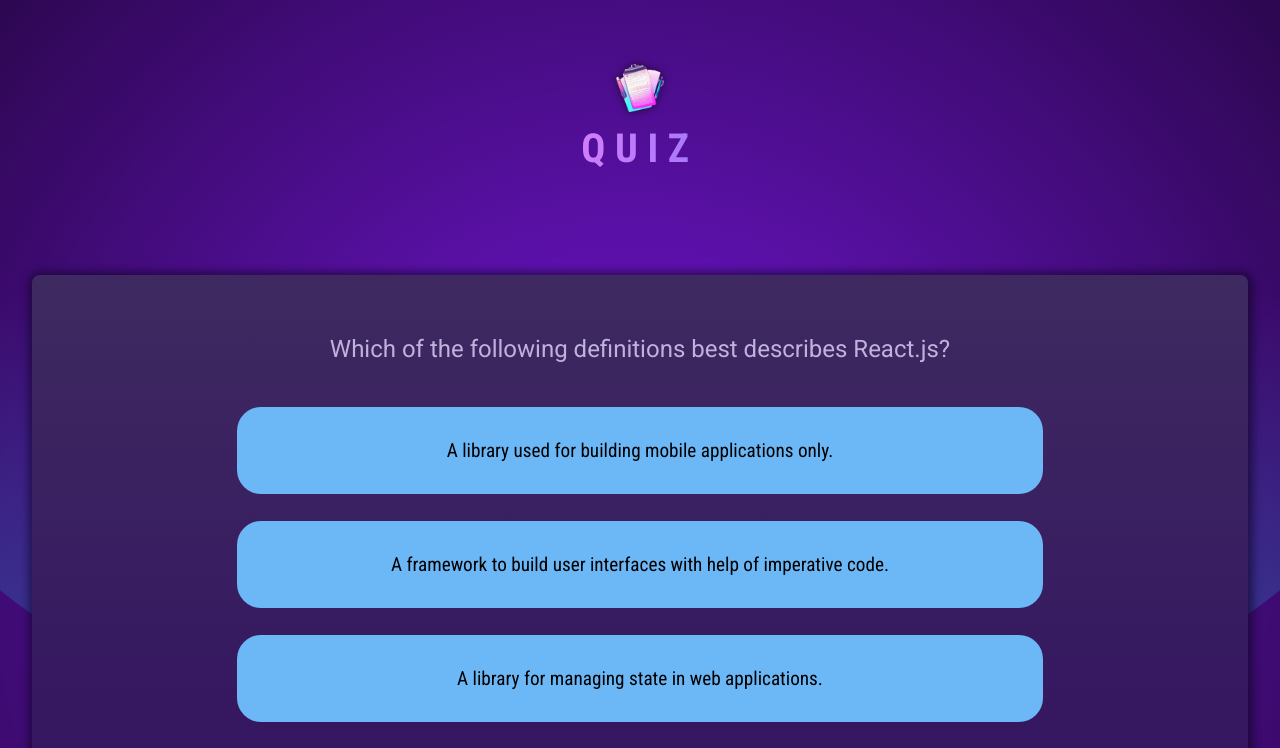
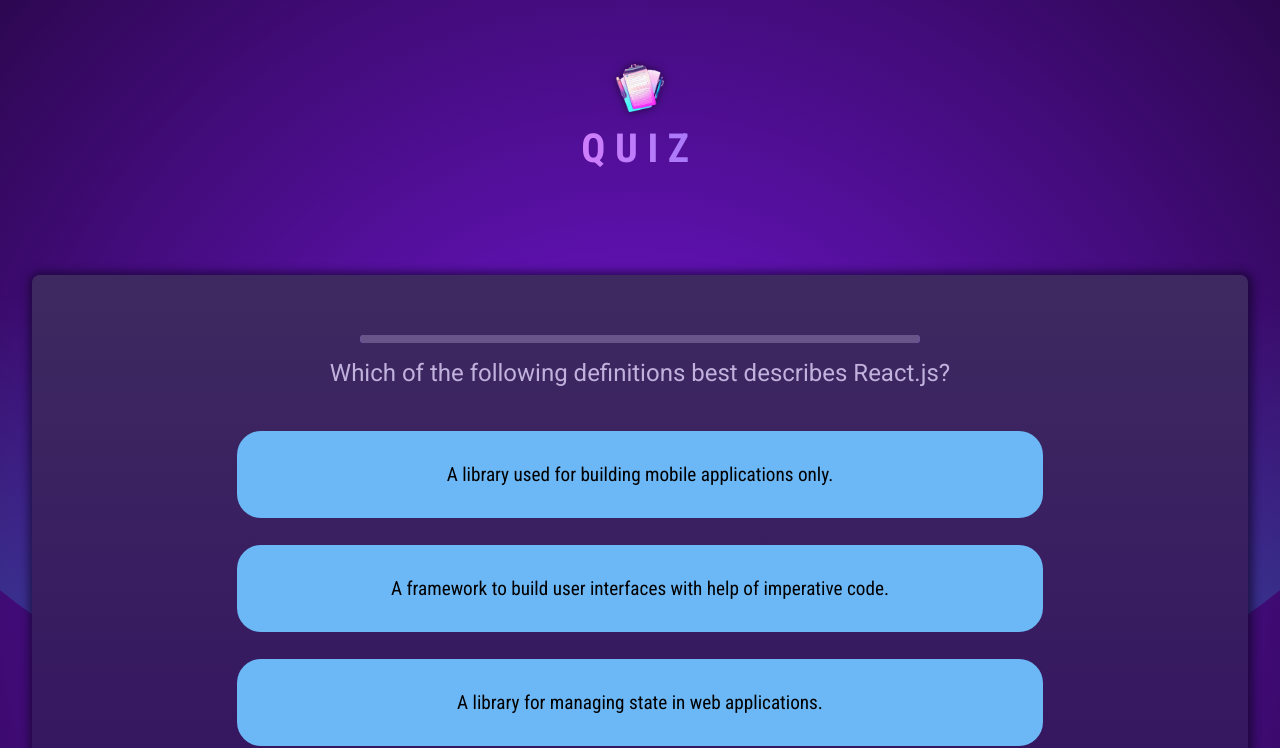
Before and after one commit to Dnapieraj/Quiz-App, a React (Vite) app: page / in a window 1280 px wide. Shown: the top 748 px of the page. Built offline with nearby package versions, Linux system fonts and the light colour scheme.

Commit message:
add QuestionTimer component to manage question timing in the quiz

```diff
--- /dev/null
+++ b/src/components/QuestionTimer.jsx
@@ -0,0 +1,19 @@
+import { useState, useEffect } from 'react'
+
+export default function QuestionTimer({ timeout, onTimeout }) {
+	const [remainingTime, setRemainingTime] = useState(timeout)
+
+	useEffect(() => {
+		setTimeout(() => {
+			onTimeout()
+		}, timeout)
+	}, [timeout, onTimeout])
+
+	useEffect(() => {
+		setInterval(() => {
+			setRemainingTime(prevRemainingTime => prevRemainingTime - 100)
+		}, 100)
+	}, [])
+
+	return <progress id="question-time" max={timeout} value={remainingTime} />
+}
--- a/src/components/Quiz.jsx
+++ b/src/components/Quiz.jsx
@@ -1,6 +1,7 @@
 import { useState } from 'react'
 import QUESTIONS from '../questions.js'
 import quizComppleteImg from '../assets/quiz-complete.png'
+import QuestionTimer from './QuestionTimer.jsx'
 export default function Quiz() {
 	const [userAnswers, setUserAnswers] = useState([])
 	const activeQuestionIndex = userAnswers.length
@@ -27,6 +28,7 @@
 	return (
 		<div id="quiz">
 			<div id="question">
+				<QuestionTimer timeout={10000} onTimeout={() => handleSelectAnswer(null)} />
 				<h2>{QUESTIONS[activeQuestionIndex].text}</h2>
 				<ul id="answers">
 					{shuffledAnswers.map(answer => (
```
